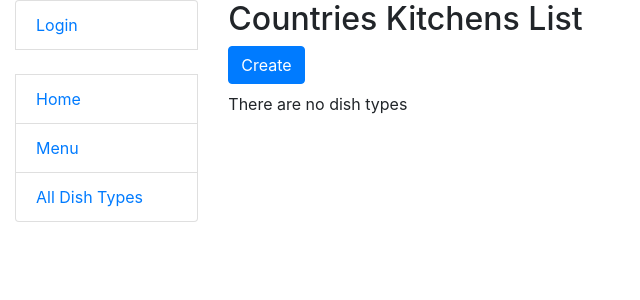
After one commit to Maytreyaya/restaurant-kitchen-service, a Django app: page /menu/types/ in a window 1280 px wide. The commit adds this page. Shown: the top 300 px of the page, without its empty margins (0-640 px from the left). Run offline with Django 3.2, Linux system fonts and the light colour scheme; data that the repository does not hold is empty; some libraries are stand-ins or nearby versions.

Commit message:
Added views, templates, urls for dish types

```diff
--- a/menu/urls.py
+++ b/menu/urls.py
@@ -1,5 +1,6 @@
 from django.urls import path
-from .views import index, DishListView, DishDetailView, DishCreateView, DishUpdateView, DishDeleteView
+from .views import index, DishListView, DishDetailView, DishCreateView, DishUpdateView, DishDeleteView, \
+    DishTypeListView, DishTypeDetailView, DishTypeCreateView, DishTypeUpdateView, DishTypeDeleteView
 
 urlpatterns = [
     path("", index, name="index"),
@@ -9,6 +10,12 @@ urlpatterns = [
     path("menu/<int:pk>/update/", DishUpdateView.as_view(), name="dish-update"),
     path("menu/<int:pk>/delete/", DishDeleteView.as_view(), name="dish-delete"),
 
+    path("menu/types/", DishTypeListView.as_view(), name="dish_type_list"),
+    path("menu/types/<int:pk>/", DishTypeDetailView.as_view(), name="dish_type_detail"),
+    path("menu/types/create/", DishTypeCreateView.as_view(), name="dish-type-create"),
+    path("menu/types/update/<int:pk>/", DishTypeUpdateView.as_view(), name="dish-type-update"),
+    path("menu/types/delete/<int:pk>/", DishTypeDeleteView.as_view(), name="dish-type-delete")
+
 ]
 
 
--- a/menu/views.py
+++ b/menu/views.py
@@ -53,3 +53,35 @@ class DishUpdateView(LoginRequiredMixin, generic.UpdateView):
 class DishDeleteView(LoginRequiredMixin, generic.DeleteView):
     model = Dish
     success_url = reverse_lazy("menu:dish_list")
+
+
+class DishTypeListView(generic.ListView):
+    model = DishType
+    paginate_by = 5
+    context_object_name = "dish_type_list"
+    template_name = "menu/dish_type_list.html"
+
+
+class DishTypeDetailView(LoginRequiredMixin, generic.DetailView):
+    model = DishType
+    template_name = "menu/dish_type_detail.html"
+
+
+class DishTypeCreateView(LoginRequiredMixin, generic.CreateView):
+    model = DishType
+    fields = "__all__"
+    success_url = reverse_lazy("menu:dish_type_list")
+    template_name = "menu/dish_type_form.html"
+
+
+class DishTypeUpdateView(LoginRequiredMixin, generic.UpdateView):
+    model = DishType
+    fields = "__all__"
+    template_name = "menu/dish_type_form.html"
+    success_url = reverse_lazy("menu:dish_type_list")
+
+
+class DishTypeDeleteView(LoginRequiredMixin, generic.DeleteView):
+    model = DishType
+    success_url = reverse_lazy("menu:dish_type_list")
+    template_name = "menu/dish_type_confirm_delete.html"
--- a/templates/includes/sidebar.html
+++ b/templates/includes/sidebar.html
@@ -10,6 +10,5 @@
 
   <li class="list-group-item"><a href="{% url 'menu:index' %}">Home</a></li>
   <li class="list-group-item"><a href="{% url 'menu:dish-list' %}">Menu</a></li>
-{#  <li class="list-group-item"><a href="{% url 'taxi:car-list' %}">All cars</a></li>#}
-{#  <li class="list-group-item"><a href="{% url 'taxi:manufacturer-list' %}">All manufacturers</a></li>#}
+  <li class="list-group-item"><a href="{% url 'menu:dish_type_list' %}">All Dish Types</a></li>
 </ul>
--- /dev/null
+++ b/templates/menu/dish_type_list.html
@@ -0,0 +1,29 @@
+{% extends "base.html" %}
+{% load crispy_forms_filters %}
+
+{% block content %}
+  <h2>
+    Countries Kitchens List
+  </h2>
+  <h5>
+    <a href="{% url 'menu:dish-type-create' %}" class="btn btn-primary link-to-page">
+      Create
+    </a>
+  </h5>
+{#  <form action="" method="get" class="form-inline">#}
+{#    {{ search_form|crispy }}#}
+{#  <input type="submit" value="🔎">#}
+{#  </form>#}
+
+  {% if dish_type_list %}
+    <ul>
+      {% for dish_type in dish_type_list %}
+        <li>
+          <a href="{% url 'menu:dish_type_detail' pk=dish_type.id %}">{{ dish_type.name }}</a>
+        </li>
+      {% endfor %}
+    </ul>
+  {% else %}
+    <p>There are no dish types</p>
+  {% endif %}
+{% endblock %}
```
Also changed, not shown: templates/menu/dish_list.html (+1 -8 lines), templates/menu/dish_type_confirm_delete.html (added, +11 -0 lines), templates/menu/dish_type_detail.html (added, +27 -0 lines), templates/menu/dish_type_form.html (added, +12 -0 lines).
